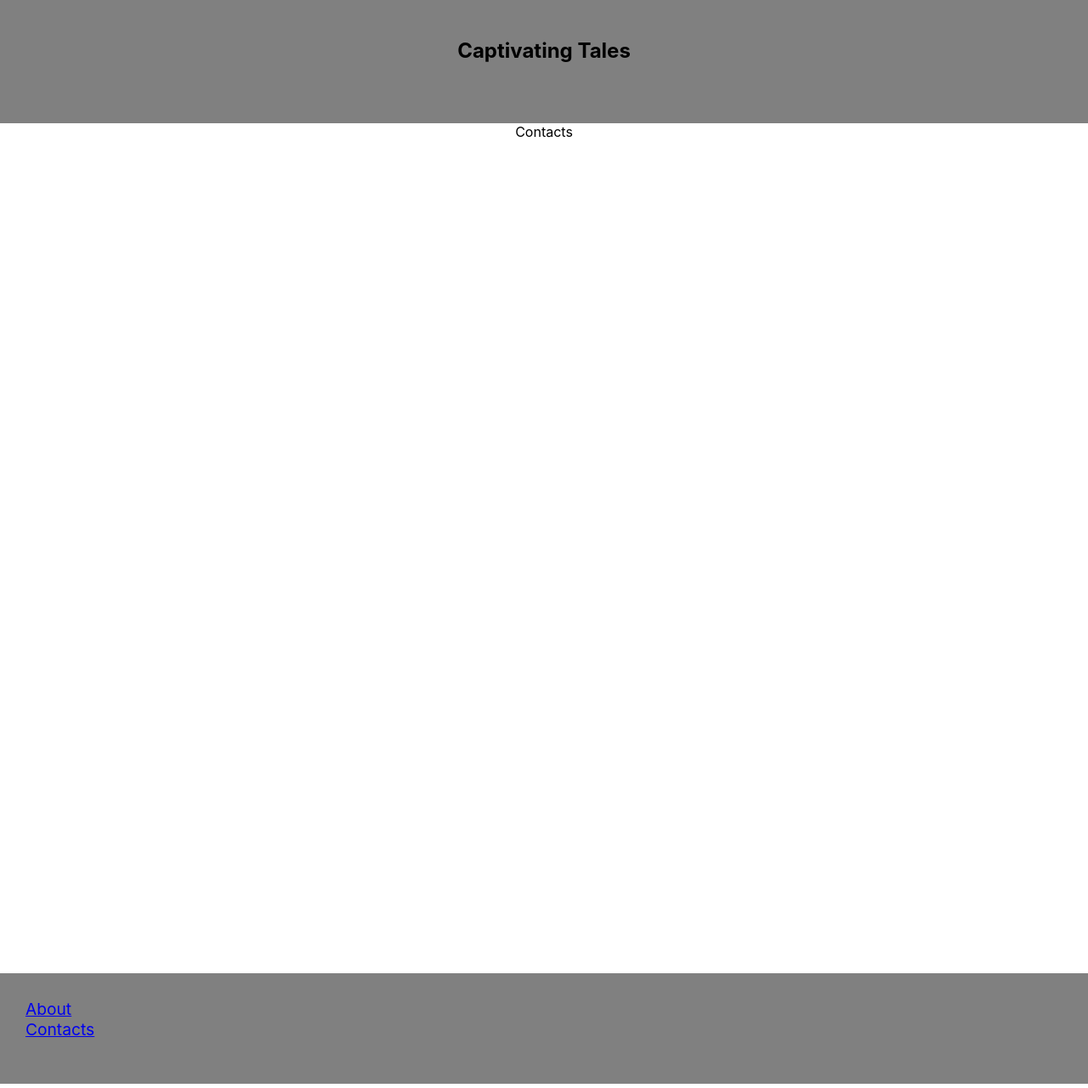
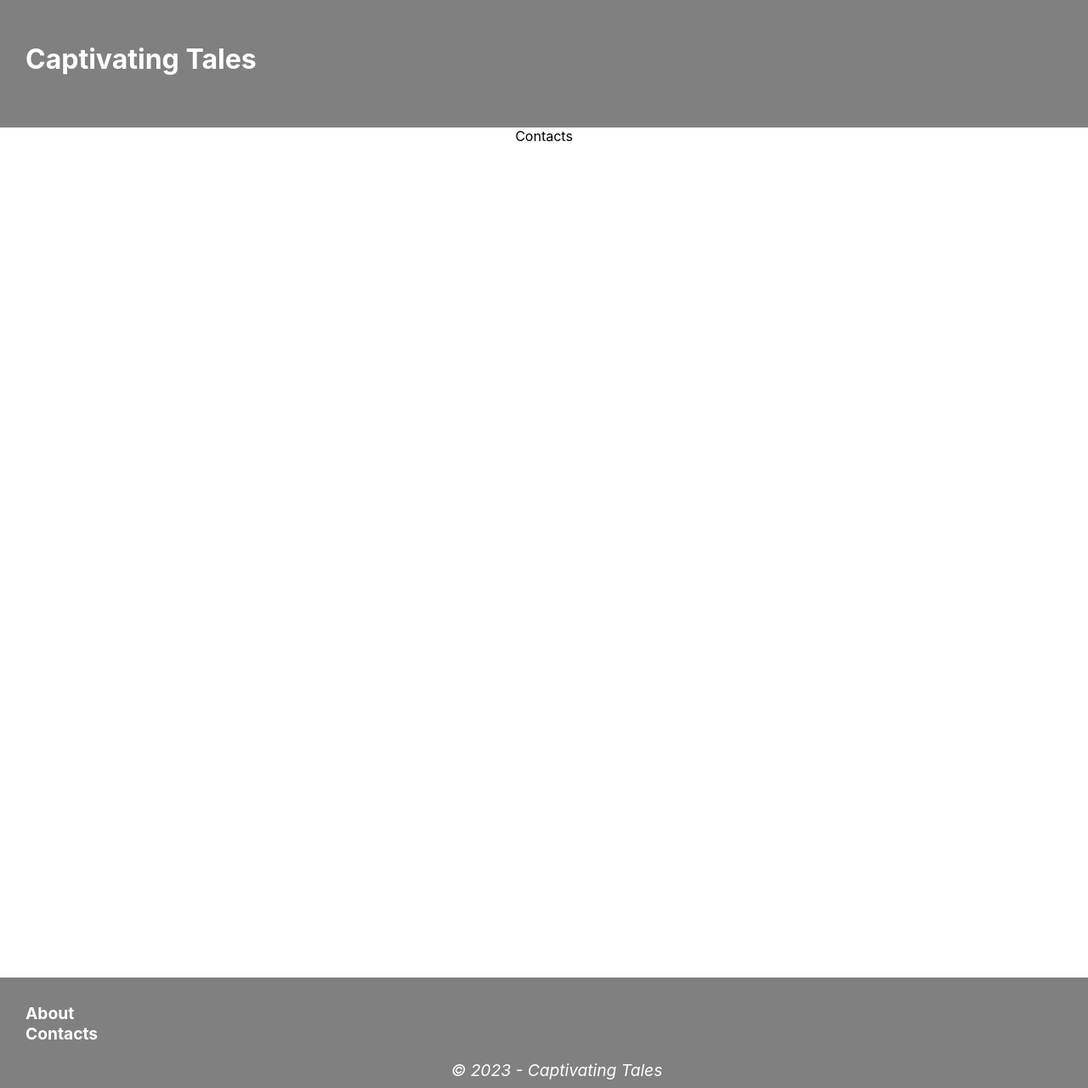
Before and after one commit to supjain/captivating-tales, a React (Create React App) app: page /contacts in a window 1280 px wide. Shown: the whole page at 85% size. Built offline with nearby package versions, Linux system fonts and the light colour scheme.

Commit message:
header/footer styling changes

```diff
--- a/src/components/Footer/Footer.css
+++ b/src/components/Footer/Footer.css
@@ -8,3 +8,19 @@
     font-size: larger;
     background-color: grey;
 }
+.contact-link{
+    text-decoration: none;
+    color: white;
+    font-weight: bold;
+}
+.about-link{
+    text-decoration: none;
+    color: white;
+    font-weight: bold;
+}
+
+.copyright-claim{
+    text-align: center;
+    color: white;
+    font-style: italic;
+}
--- a/src/components/Footer/Footer.tsx
+++ b/src/components/Footer/Footer.tsx
@@ -13,6 +13,7 @@ const  Footer = () => {
       Contacts
     </Link>
     </div>
+    <div className='copyright-claim'><p>© 2023 - Captivating Tales</p></div>
   </div>
   );
 }
--- a/src/components/Header/Header.css
+++ b/src/components/Header/Header.css
@@ -1,15 +1,16 @@
 
 
 .header-box{
-    padding-top: 45px;
+    padding-top: 50px;
+    padding-left: 30px;
     height: 100px;
-    text-align: center;
-    font-size: x-large;
+    text-align: left;
+    font-size: xx-large;
     background-color: grey;
 }
 
 .home-link{
     text-decoration: none;
-    color: black;
+    color:white;
     font-weight: bolder;
 }
--- a/src/pages/Contacts/Contacts.tsx
+++ b/src/pages/Contacts/Contacts.tsx
@@ -1,4 +1,5 @@
 import './Contacts.css'
+
 const Contacts = () =>{
     return(<div className="contacts-page">
         Contacts
```
